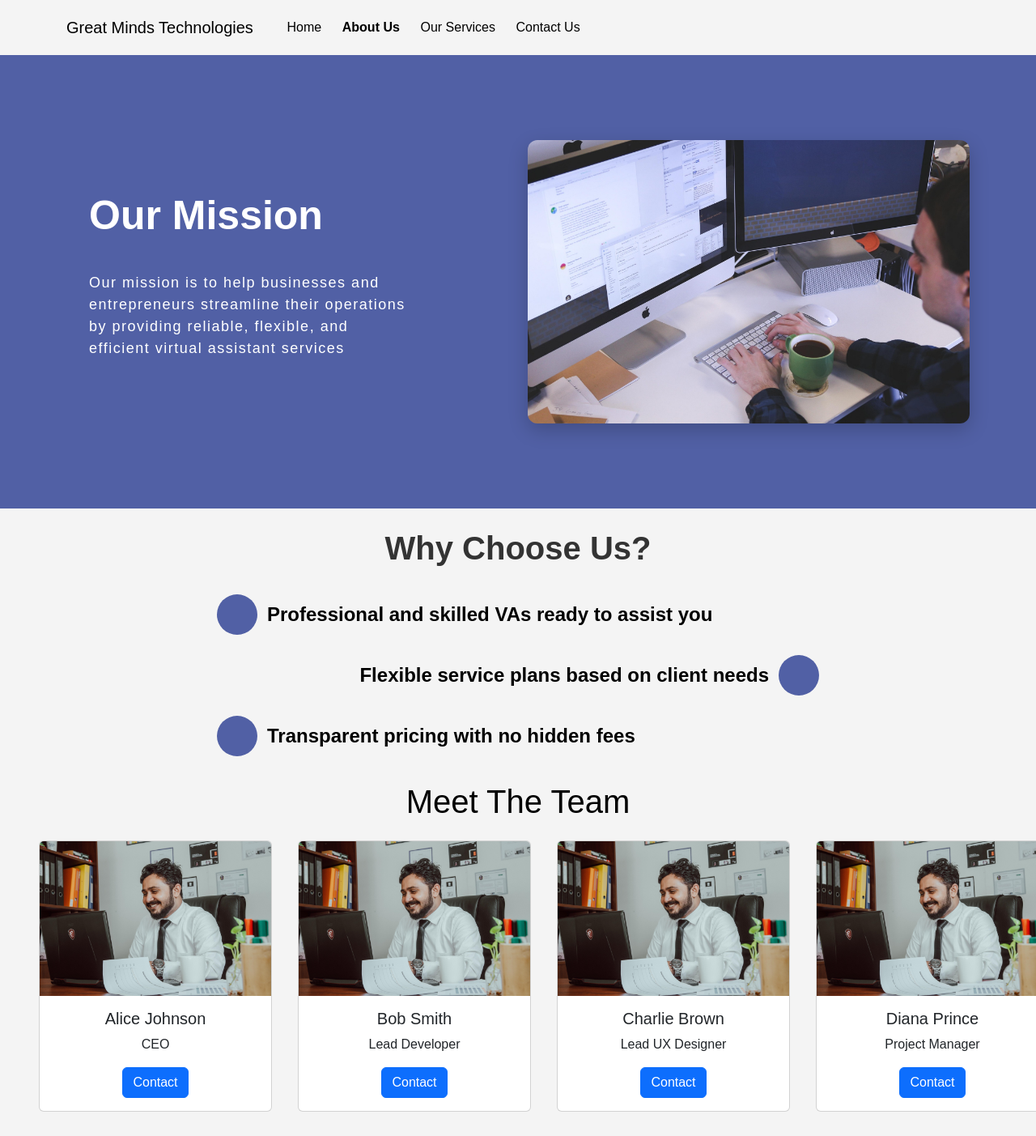
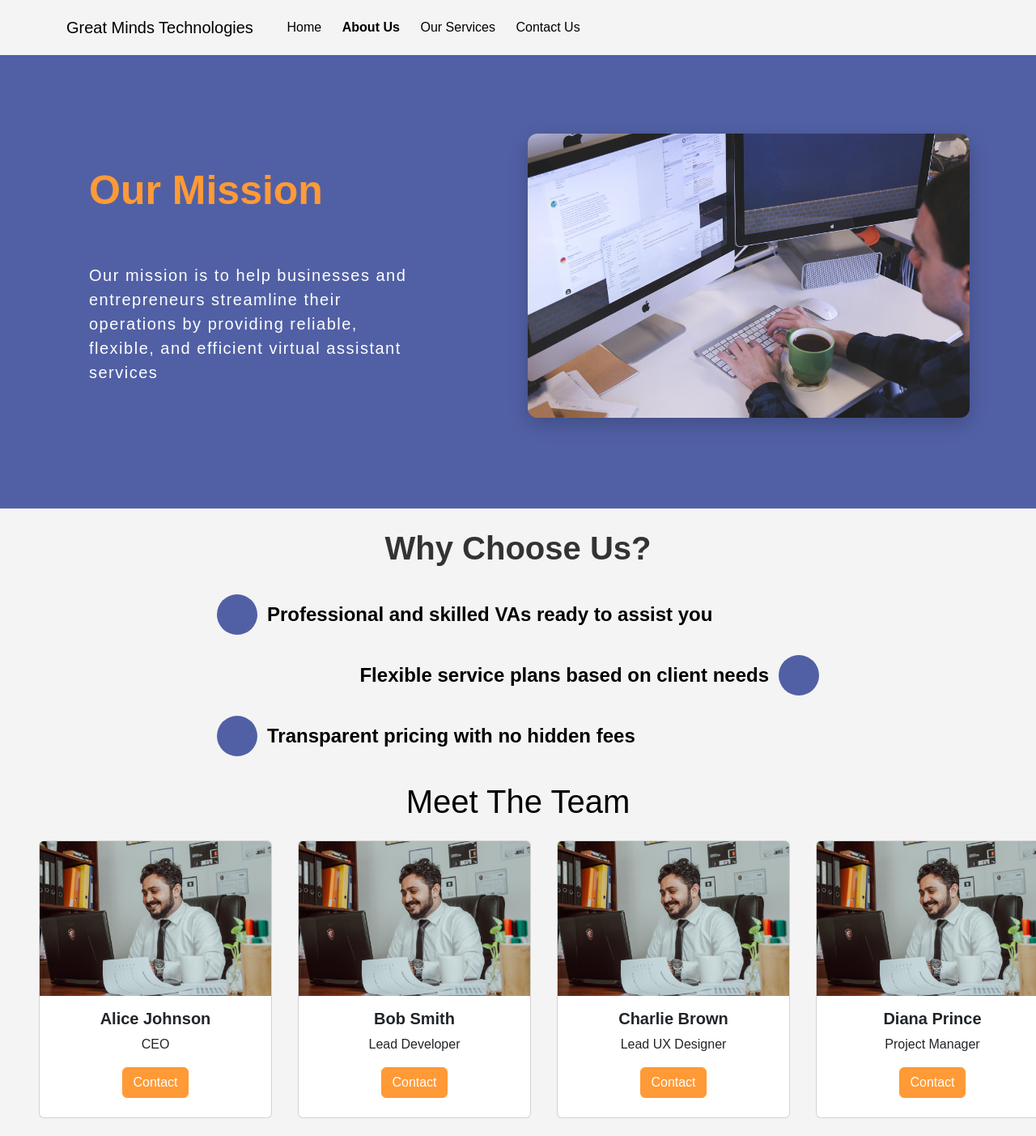
Before and after one commit to Onthatile-Lesufi/spot-ui-challenge_gmt, a React (Create React App) app: page /about in a window 1280 px wide. Shown: the top 1403 px of the page at 81% size. Built offline with nearby package versions, Linux system fonts and the light colour scheme.

Commit message:
Changed some styling

```diff
--- a/src/components/CardMeet.js
+++ b/src/components/CardMeet.js
@@ -1,16 +1,23 @@
-import Button from 'react-bootstrap/Button';
-import Card from 'react-bootstrap/Card';
+import Button from "react-bootstrap/Button";
+import Card from "react-bootstrap/Card";
 
-function MeetCard({imageLink, title, text}) {
+function MeetCard({ imageLink, title, text }) {
   return (
-    <Card style={{ width: '18rem' }}>
+    <Card style={{ width: "18rem" }}>
       <Card.Img variant="top" src={imageLink} />
       <Card.Body>
-        <Card.Title>{title}</Card.Title>
-        <Card.Text>
-          {text}
-        </Card.Text>
-        <Button variant="primary">Contact</Button>
+        <Card.Title style={{fontSize:'20px', fontWeight:'bold'}}>{title}</Card.Title>
+        <Card.Text>{text}</Card.Text>
+
+        <Button
+          style={{
+            marginBottom: "1vh",
+            backgroundColor: "#ff9a36",
+            borderColor: "#ff9a36",
+          }}
+        >
+          Contact
+        </Button>
       </Card.Body>
     </Card>
   );
--- a/src/components/Mission.js
+++ b/src/components/Mission.js
@@ -24,14 +24,15 @@ function Mission() {
           >
             <h1
               style={{
-                marginBottom: "5vh",
-                fontSize: "50px",
-                fontWeight: "bold",
+                color: '#ff9a36',
+                fontSize: '50px',
+                fontWeight: 'bolder',
+                marginBottom: '60px',
               }}
             >
               Our Mission
             </h1>
-            <p style={{ fontSize: "18px", letterSpacing: "1.5px" }}>
+            <p style={{ fontSize: "20px", letterSpacing: "1.5px" }}>
               Our mission is to help businesses and entrepreneurs streamline
               their operations by providing reliable, flexible, and efficient
               virtual assistant services
```
